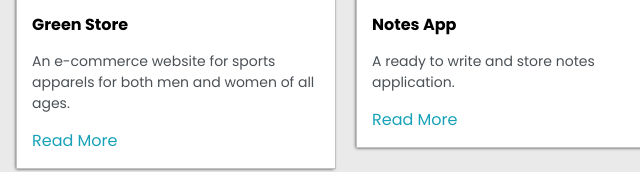
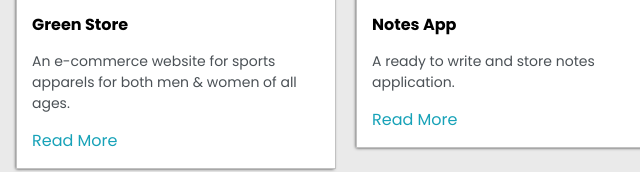
Before and after one commit to GattemBharath/Portfolio-Website, a plain HTML site: page index.html in a window 1280 px wide. Shown: the part 1573-1745 px from the top of the page, 464-1104 px from the left. Drawn offline with Linux system fonts and the light colour scheme.

Commit message:
Update index.html

```diff
--- a/index.html
+++ b/index.html
@@ -159,7 +159,7 @@
               <div class="post-preview">
                 <h6 class="post-title">Green Store</h6>
                 <p class="post-intro">
-                  An e-commerce website for sports apparels for both men and
+                  An e-commerce website for sports apparels for both men &
                   women of all ages.
                 </p>
                 <a
```
